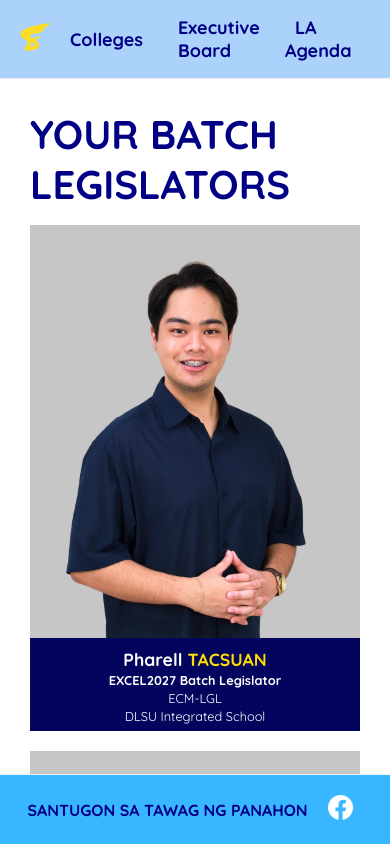
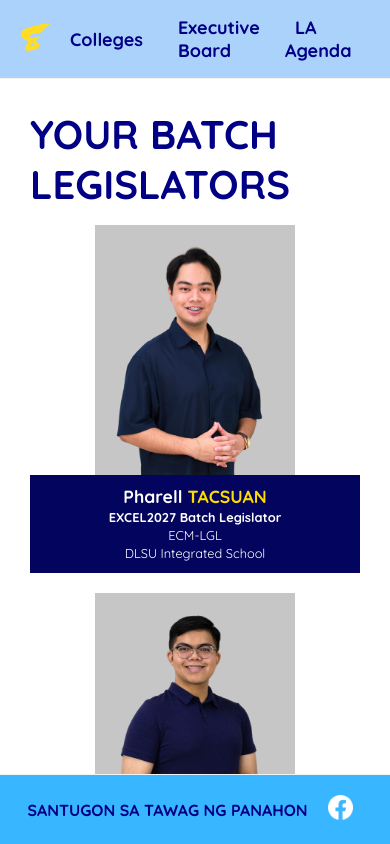
Before and after one commit to manoloenriquez/derecho39, a React (Create React App) app in the folder derecho-39/: page /la in a window 390 px wide. Built offline with nearby package versions, Linux system fonts and the light colour scheme.

Commit message:
la mobile test2

```diff
--- a/derecho-39/src/la.css
+++ b/derecho-39/src/la.css
@@ -144,4 +144,11 @@
   .title {
     font-size: 1.5rem; /* Slightly smaller title on mobile */
   }
+
+  /* Ensure image takes full width and adjusts properly for mobile */
+  .legislator-photo img {
+    width: 100%;
+    max-height: 250px; /* Set a reasonable max height on mobile */
+    object-fit: cover;
+  }
 }
```
